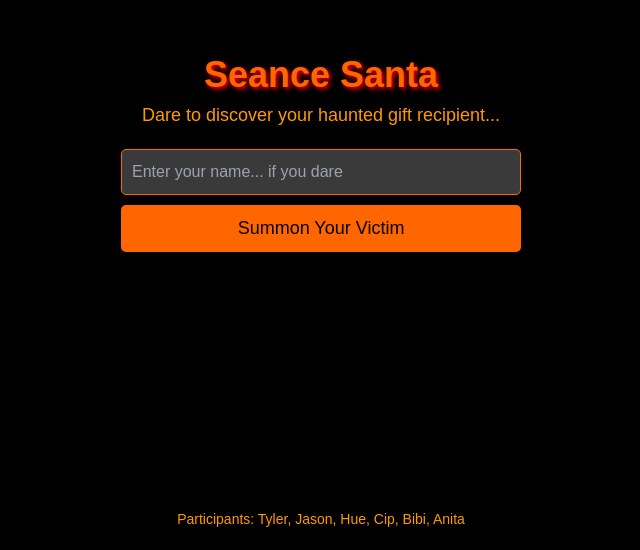
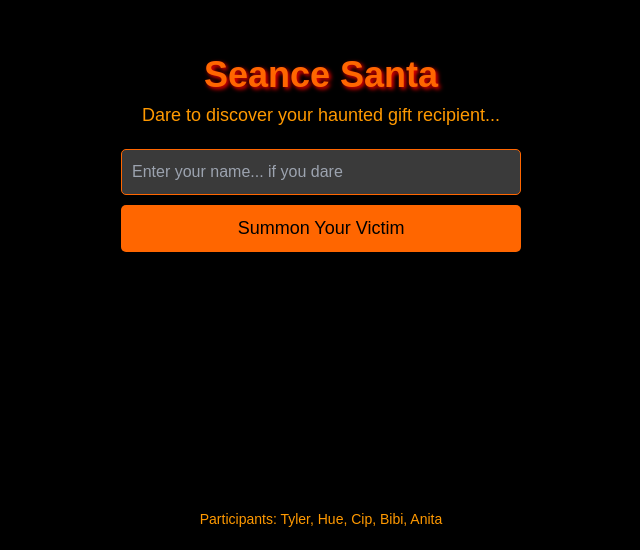
Before and after one commit to cipdv/seance-santa, a Next.js app: page / in a window 1280 px wide. Shown: the part 250-800 px from the top of the page, without its empty margins (319-959 px from the left). Built offline with nearby package versions, Linux system fonts and the light colour scheme.

Commit message:
seance santa v1.5

```diff
--- a/app/secret-santa.jsx
+++ b/app/secret-santa.jsx
@@ -2,15 +2,14 @@
 
 import React, { useState } from "react";
 
-const participants = ["Tyler", "Jason", "Hue", "Cip", "Bibi", "Anita"];
+const participants = ["Tyler", "Hue", "Cip", "Bibi", "Anita"];
 
 const assignments = {
   Tyler: "Gue (Hue)",
-  Jason: "The Cipt Keeper (Cip)",
   Hue: "Boo-Boo (Bibi)",
   Cip: "Cryler (Tyler)",
-  Bibi: "Mr. Vorhees (Jason)",
-  Anita: "Ahhhhnita (Anita)",
+  Bibi: "Ahhhhnita (Anita)",
+  Anita: "The Cipt Keeper (Cip)",
 };
 
 const spookyStyles = {
```
